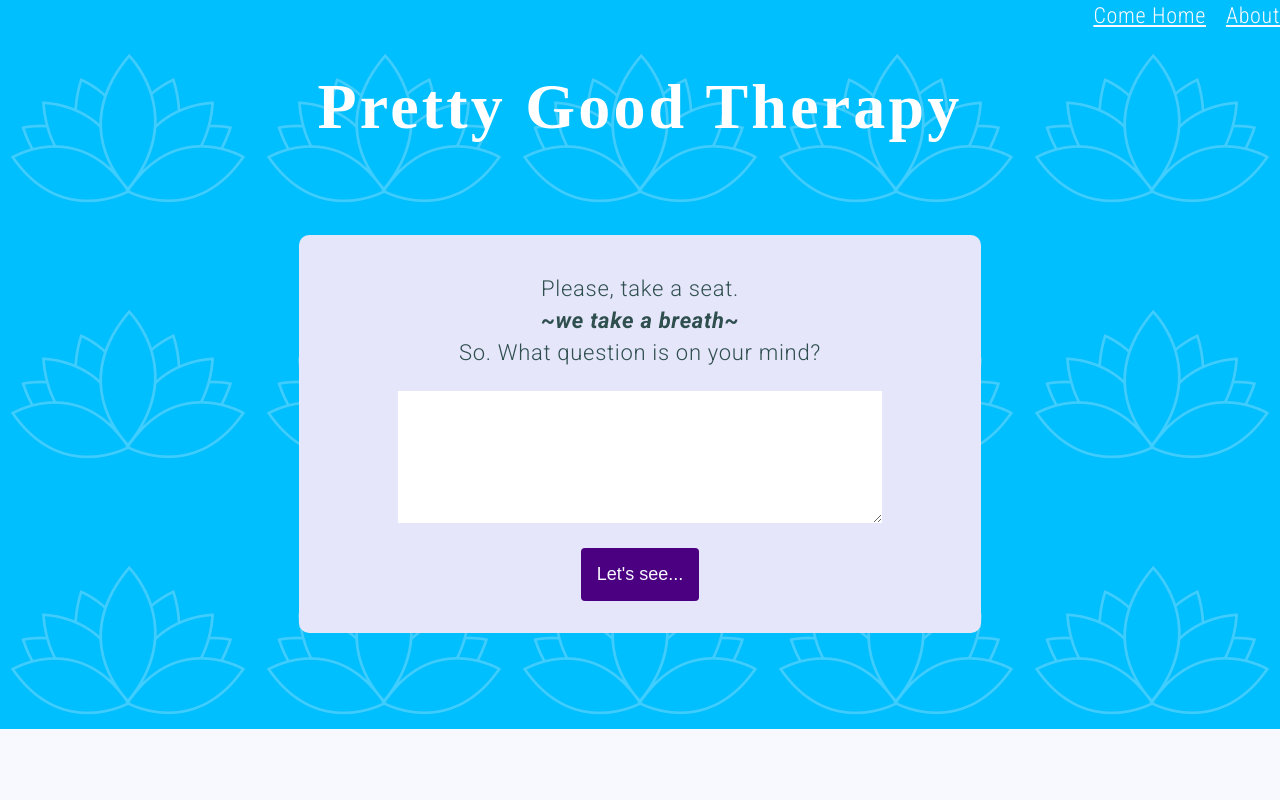
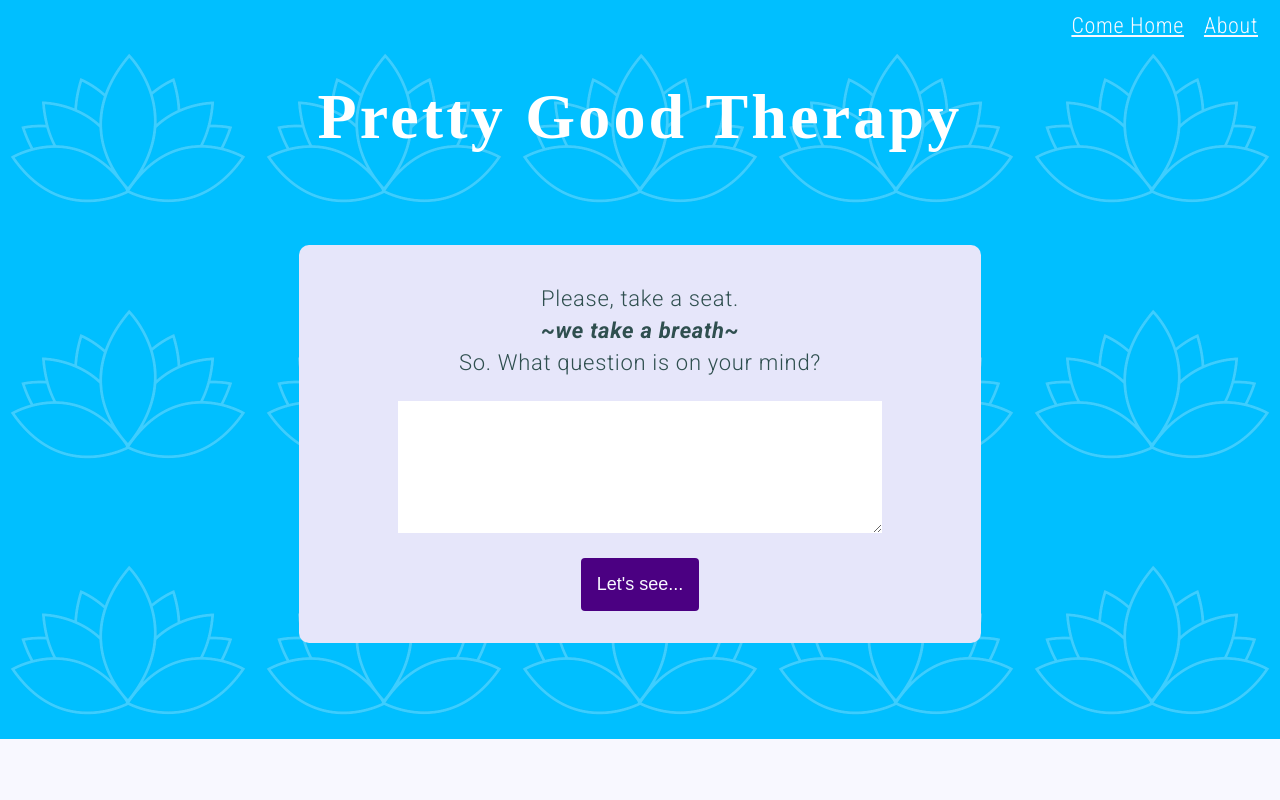
Before and after one commit to sranso/prettygoodtherapy, a Next.js app: page / in a window 1280 px wide. Shown: the top 800 px of the page. Built offline with nearby package versions, Linux system fonts and the light colour scheme; a web font is replaced by a local one; what compromise would draw is missing.

Commit message:
Add space for header.

```diff
--- a/static/styles.css
+++ b/static/styles.css
@@ -11,6 +11,10 @@ body {
   	line-height: 2rem;
   	margin: 0 0 4rem;
   	padding: 0;
+}
+
+header {
+	margin: 10px 22px;
 }
 
 h1, h2 {
```
